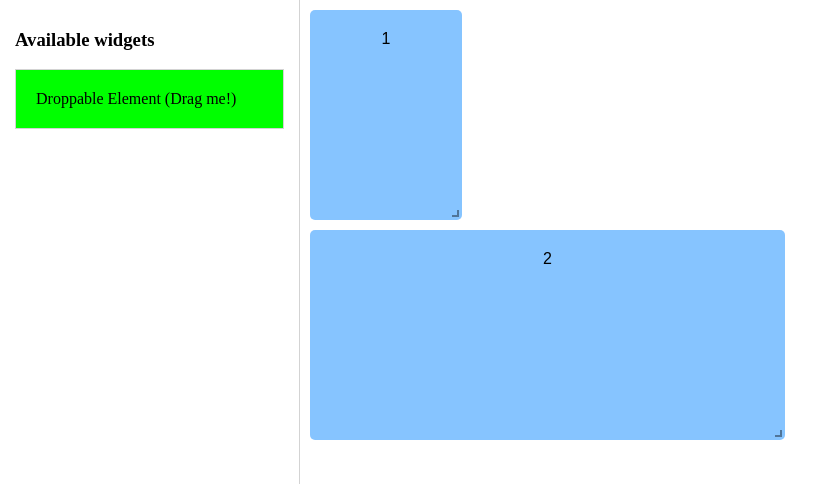
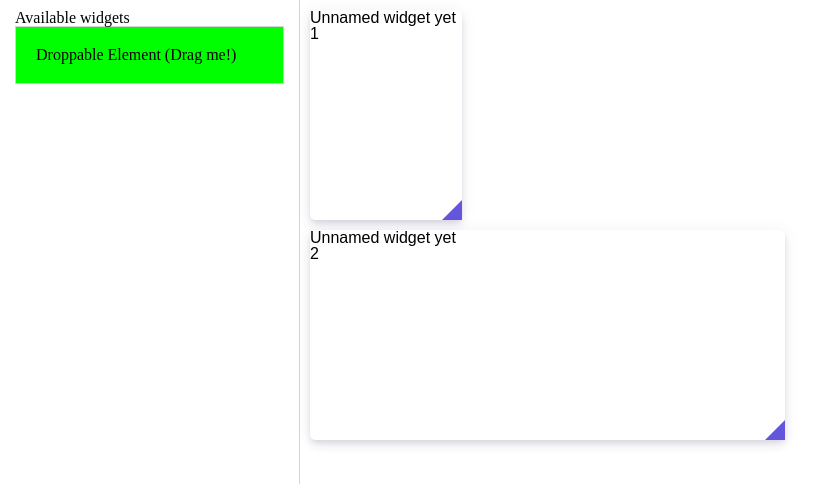
Before and after one commit to radumardale/dash-config-POC, a React (Create React App) app: page / in a window 1280 px wide. Shown: the top 484 px of the page, without its empty margins (0-835 px from the left). Built offline with nearby package versions, Linux system fonts and the light colour scheme.

Commit message:
added style reset

```diff
--- a/src/Dashboard.js
+++ b/src/Dashboard.js
@@ -1,6 +1,7 @@
 import React from 'react';
 import ReactDOM from 'react-dom';
 import RGL, { WidthProvider } from 'react-grid-layout';
+import WidgetWrapper from './WidgetWrapper';
 // import silv from "./sylvester.png";
 // import { Responsive, WidthProvider } from "react-grid-layout";
 
@@ -39,13 +40,6 @@ class Dashboard extends React.PureComponent {
     ],
     showGuideLines: false,
   };
-
-  generateDOM = () =>
-    this.state.layout.map((item) => (
-      <div style={{ borderRadius: 5 }} key={item.i} data-grid={item}>
-        <span>{item.i}</span>
-      </div>
-    ));
 
   render() {
     const rows =
@@ -112,7 +106,15 @@ class Dashboard extends React.PureComponent {
                   this.setState({ showGuideLines: false });
                 }}
               >
-                {this.generateDOM()}
+                {this.state.layout.map((item) => (
+                  <WidgetWrapper
+                    style={{ borderRadius: 5 }}
+                    key={item.i}
+                    data-grid={item}
+                  >
+                    <span>{item.i}</span>
+                  </WidgetWrapper>
+                ))}
               </ReactGridLayout>
             </div>
           </div>
--- /dev/null
+++ b/src/WidgetWrapper.js
@@ -0,0 +1,26 @@
+import React from 'react';
+import ReactDOM from 'react-dom';
+
+const WidgetWrapper = React.forwardRef(
+  ({ style, className, title = 'Unnamed widget yet', ...props }, ref) => {
+    const { children, ...restOfProps } = props;
+    return (
+      <div
+        style={{
+          /* styles */ position: 'relative',
+          ...style,
+        }}
+        className={className}
+        ref={ref}
+        {...restOfProps}
+      >
+        <div>
+          <h2>{title}</h2>
+        </div>
+        <div>{props.children}</div>
+      </div>
+    );
+  }
+);
+
+export default WidgetWrapper;
--- a/src/index.js
+++ b/src/index.js
@@ -1,3 +1,4 @@
+import './reset.css';
 import './styles.css';
 import React from 'react';
 import ReactDOM from 'react-dom';
--- /dev/null
+++ b/src/reset.css
@@ -0,0 +1,48 @@
+/* http://meyerweb.com/eric/tools/css/reset/
+   v2.0 | 20110126
+   License: none (public domain)
+*/
+
+html, body, div, span, applet, object, iframe,
+h1, h2, h3, h4, h5, h6, p, blockquote, pre,
+a, abbr, acronym, address, big, cite, code,
+del, dfn, em, img, ins, kbd, q, s, samp,
+small, strike, strong, sub, sup, tt, var,
+b, u, i, center,
+dl, dt, dd, ol, ul, li,
+fieldset, form, label, legend,
+table, caption, tbody, tfoot, thead, tr, th, td,
+article, aside, canvas, details, embed,
+figure, figcaption, footer, header, hgroup,
+menu, nav, output, ruby, section, summary,
+time, mark, audio, video {
+	margin: 0;
+	padding: 0;
+	border: 0;
+	font-size: 100%;
+	font: inherit;
+	vertical-align: baseline;
+}
+/* HTML5 display-role reset for older browsers */
+article, aside, details, figcaption, figure,
+footer, header, hgroup, menu, nav, section {
+	display: block;
+}
+body {
+	line-height: 1;
+}
+ol, ul {
+	list-style: none;
+}
+blockquote, q {
+	quotes: none;
+}
+blockquote:before, blockquote:after,
+q:before, q:after {
+	content: '';
+	content: none;
+}
+table {
+	border-collapse: collapse;
+	border-spacing: 0;
+}
--- a/src/styles.css
+++ b/src/styles.css
@@ -1,3 +1,8 @@
+:root {
+  --medium-purple: #6356DD;
+  --border: #F4F2ED;
+}
+
 body {
   padding: 0;
   margin: 0;
@@ -15,7 +20,6 @@ body {
 }
 .dash-wraper {
   height: 100%;
-  /* background: lime; */
   position: relative;
 }
 .miau {
@@ -33,7 +37,7 @@ body {
 .decoy {
   height: 100%;
   width: 100%;
-  border-radius: 5px;
+  border-radius: 8px;
   border: 1px solid #cbcbcb;
   background: #f8f8f8;
 }
@@ -48,18 +52,19 @@ body {
 .react-grid-item {
   transition: all 200ms ease;
   transition-property: left, top;
-  background: rgba(0, 132, 255, 0.473);
-  font-family: Arial, Helvetica, sans-serif;
-  text-align: center;
+  border-radius: 8px;
+  background-color: #FFFFFF;
+  box-shadow: 0 6px 10px 0 rgba(38,32,86,0.07), 0 1px 18px 0 rgba(38,32,86,0.06), 0 3px 5px -1px rgba(38,32,86,0.1);  font-family: Arial, Helvetica, sans-serif;
+  /* text-align: center; */
   /* display: flex; */
   /* flex-direction: column; */
-  display: grid;
-  grid-template-columns: 1fr;
-  grid-template-rows: max-content 1fr;
+  /* display: grid; */
+  /* grid-template-columns: 1fr; */
+  /* grid-template-rows: max-content 1fr; */
 }
 .react-grid-item span {
-  display: inline-block;
-  padding: 20px 10px;
+  /* display: inline-block; */
+  /* padding: 20px 10px; */
 }
 .react-grid-item.cssTransforms {
   transition-property: transform;
@@ -89,16 +94,27 @@ body {
   user-select: none;
 }
 
-.react-grid-item > .react-resizable-handle {
+.react-grid-item.react-grid-placeholder .react-resizable-handle {
+  display: none;
+}
+
+.react-grid-item .react-resizable-handle {
   position: absolute;
-  width: 20px;
-  height: 20px;
+  /* width: 20px; */
+  /* height: 20px; */
   bottom: 0;
   right: 0;
   cursor: se-resize;
+
+  width: 0;
+  height: 0;
+  border-style: solid;
+  border-width: 0 0 20px 20px;
+  border-color: transparent transparent var(--medium-purple) transparent;
+
 }
 
-.react-grid-item > .react-resizable-handle::after {
+/* .react-grid-item .react-resizable-handle::after {
   content: "";
   position: absolute;
   right: 3px;
@@ -107,7 +123,7 @@ body {
   height: 5px;
   border-right: 2px solid rgba(0, 0, 0, 0.4);
   border-bottom: 2px solid rgba(0, 0, 0, 0.4);
-}
+} */
 
 /* ------ */
 .page-wrapper {
```
